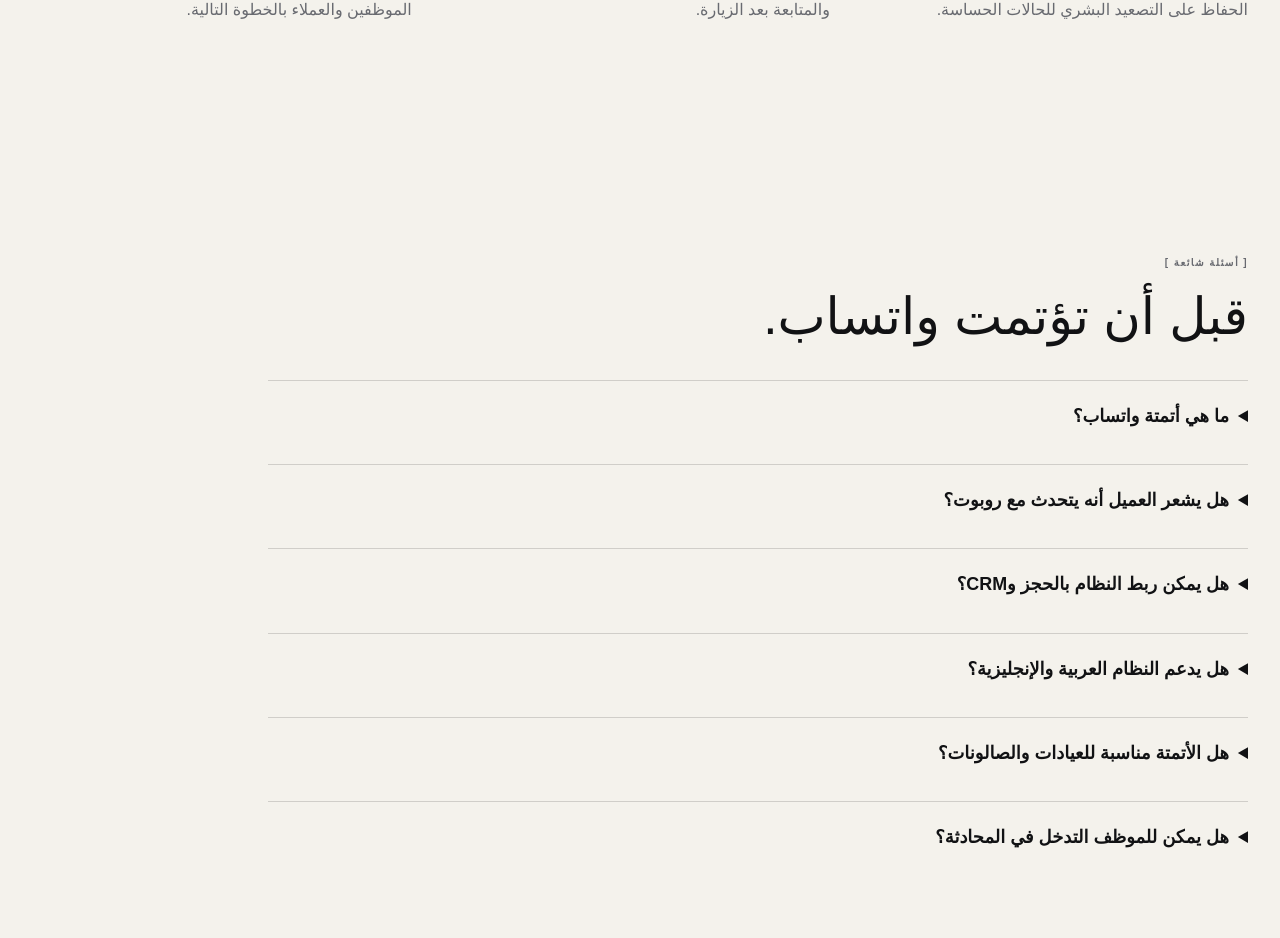
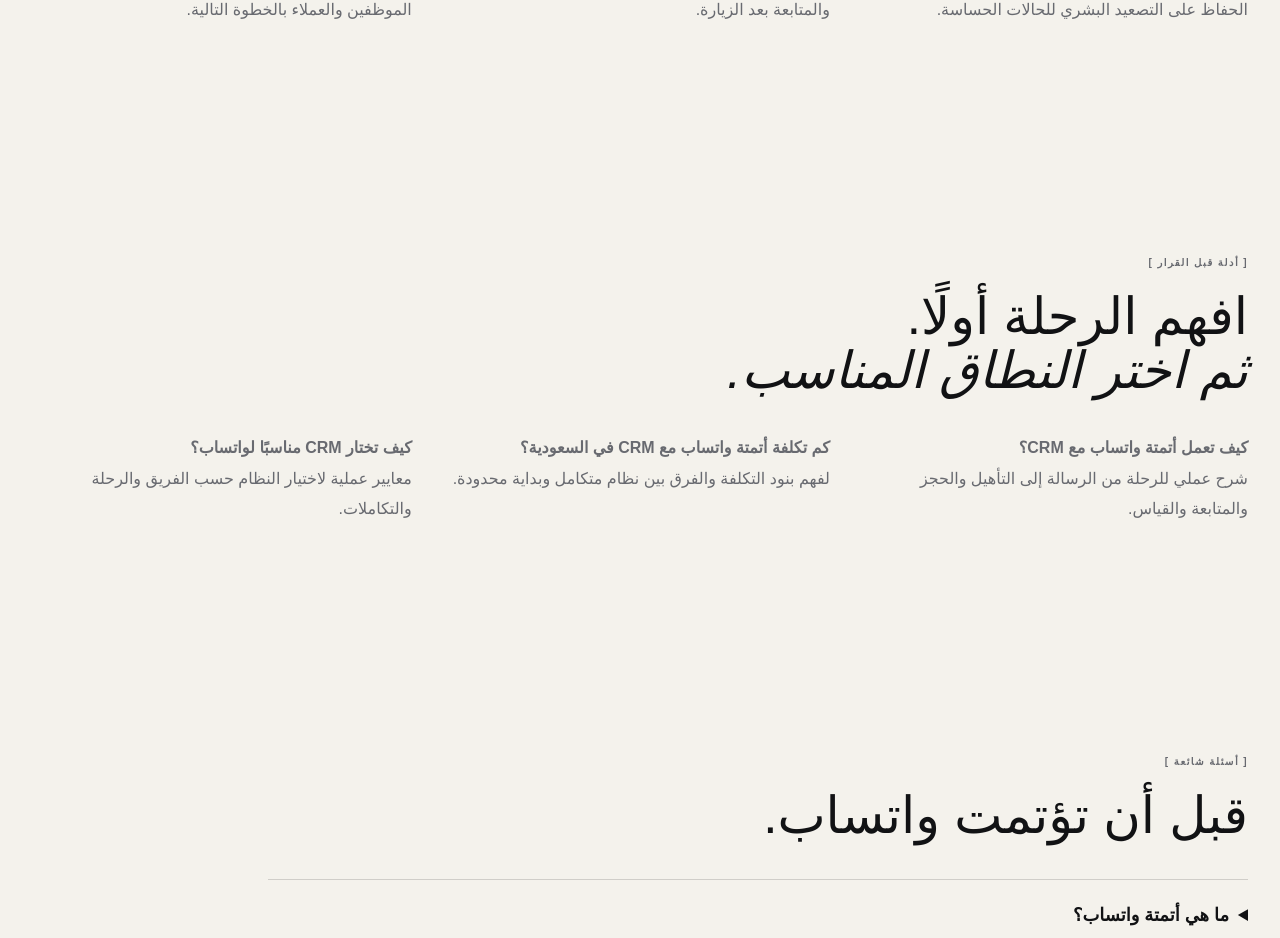
Before and after one commit to mohammedrashad2011-ui/Dewank-2026-website, a Next.js app: page /whatsapp-automation in a window 1280 px wide. Shown: the part 4730-5668 px from the top of the page. Built offline with nearby package versions, Linux system fonts and the light colour scheme; a web font is replaced by a local one.

Commit message:
Add focused WhatsApp automation guide links to service page

```diff
--- a/app/whatsapp-automation/page.tsx
+++ b/app/whatsapp-automation/page.tsx
@@ -102,6 +102,16 @@ export default function WhatsAppAutomation() {
         </div>
       </section>
 
+      <section className="seo-content shell" aria-labelledby="wa-guides-title">
+        <span className="section-label">[ أدلة قبل القرار ]</span>
+        <h2 id="wa-guides-title">افهم الرحلة أولًا.<br/><em>ثم اختر النطاق المناسب.</em></h2>
+        <div className="seo-content-grid">
+          <p><Link href="/guides/whatsapp-crm-automation"><strong>كيف تعمل أتمتة واتساب مع CRM؟</strong></Link><br/>شرح عملي للرحلة من الرسالة إلى التأهيل والحجز والمتابعة والقياس.</p>
+          <p><Link href="/guides/whatsapp-crm-automation-cost-saudi-arabia"><strong>كم تكلفة أتمتة واتساب مع CRM في السعودية؟</strong></Link><br/>لفهم بنود التكلفة والفرق بين نظام متكامل وبداية محدودة.</p>
+          <p><Link href="/guides/best-crm-whatsapp-saudi-arabia"><strong>كيف تختار CRM مناسبًا لواتساب؟</strong></Link><br/>معايير عملية لاختيار النظام حسب الفريق والرحلة والتكاملات.</p>
+        </div>
+      </section>
+
       <section className="faq-section shell">
         <span className="section-label">[ أسئلة شائعة ]</span>
         <h2>قبل أن تؤتمت واتساب.</h2>
```
